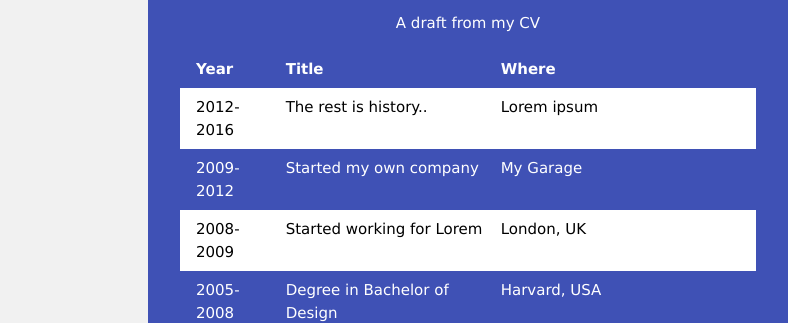
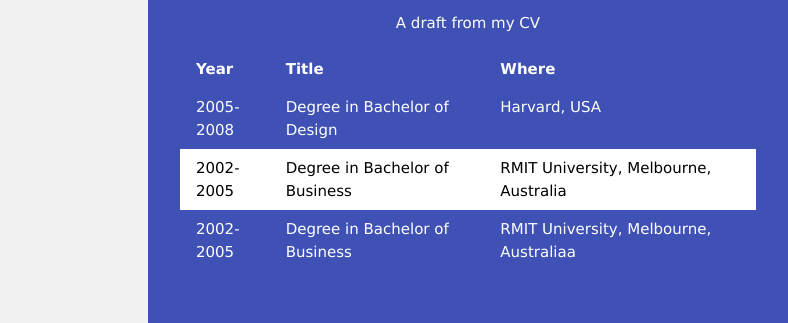
Before and after one commit to jcheung456/jcheung456.github.io, a plain HTML site: page index.html in a window 1280 px wide. Shown: the part 822-1145 px from the top of the page, 492-1280 px from the left. Drawn offline with nearby package versions, Linux system fonts and the light colour scheme.

Commit message:
Update index.html

```diff
--- a/index.html
+++ b/index.html
@@ -76,21 +76,6 @@
             <th>Title</th>
             <th>Where</th>
           </tr>
-          <tr class="w3-white">
-            <td>2012-2016</td>
-            <td>The rest is history..</td>
-            <td>Lorem ipsum</td>
-          </tr>
-          <tr>
-            <td>2009-2012</td>
-            <td>Started my own company</td>
-            <td>My Garage</td>
-          </tr>
-          <tr class="w3-white">
-            <td>2008-2009</td>
-            <td>Started working for Lorem</td>
-            <td>London, UK</td>
-          </tr>
           <tr>
             <td>2005-2008</td>
             <td>Degree in Bachelor of Design</td>
```
